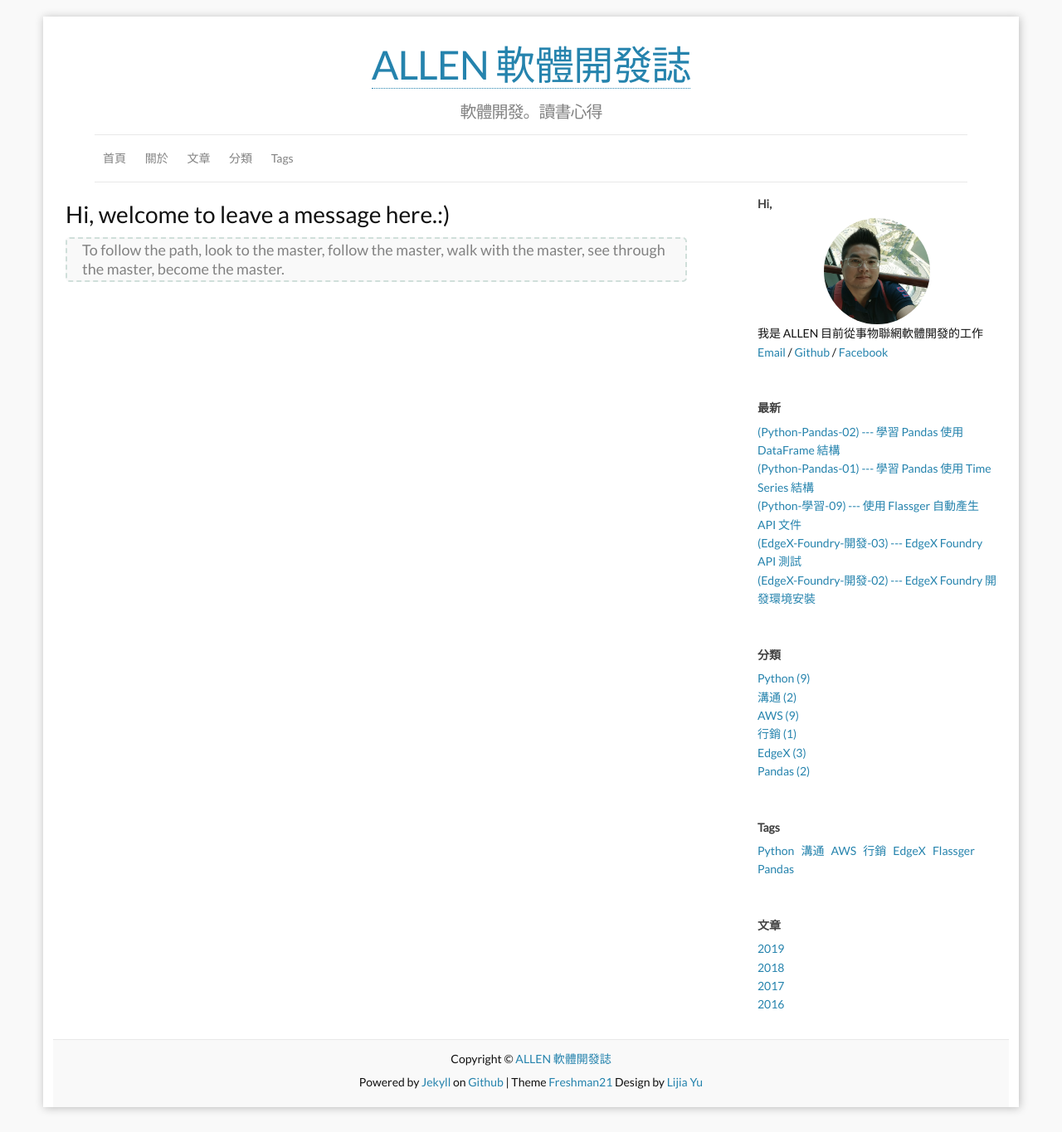
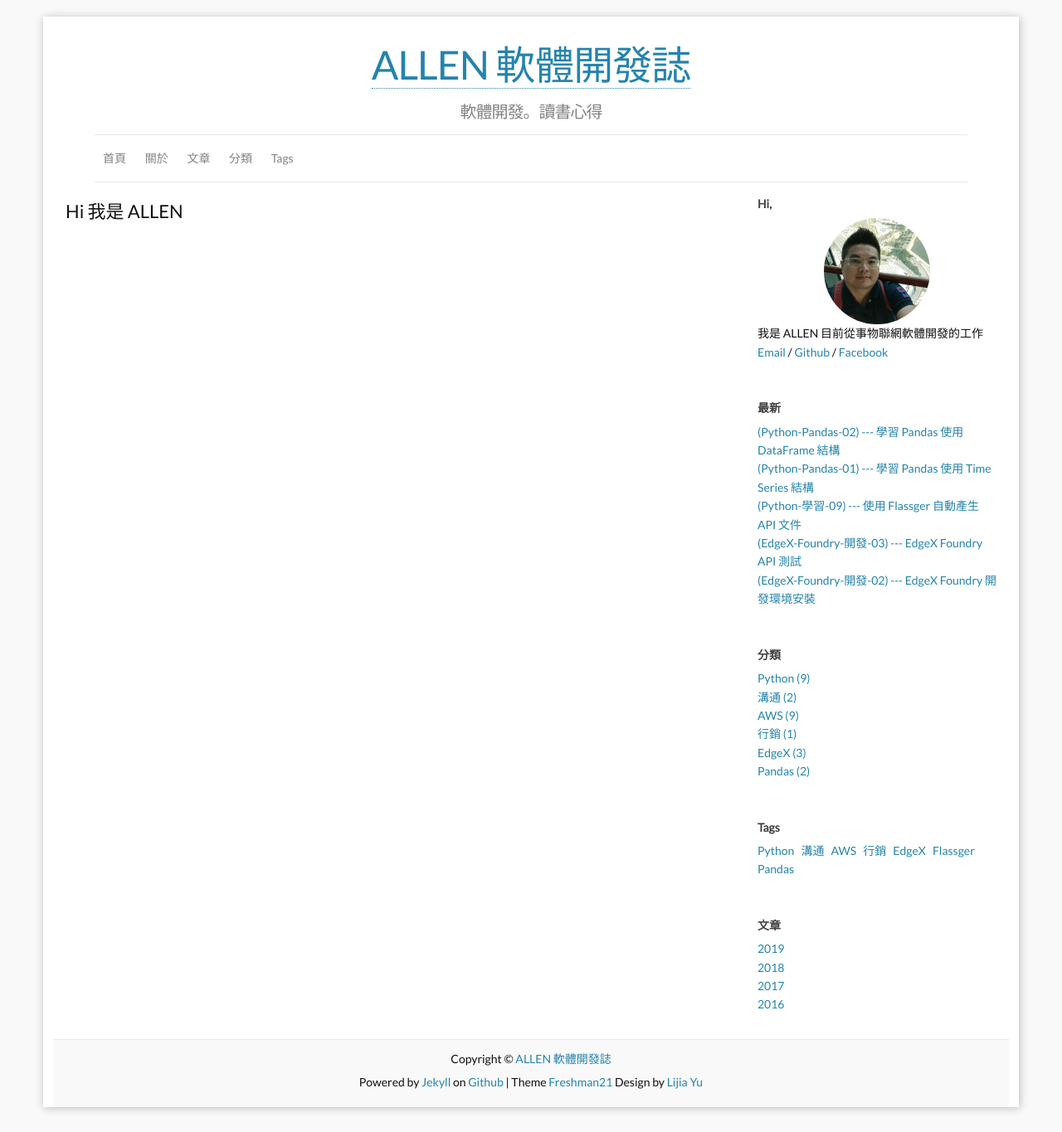
Before and after one commit to allenchien-tw/allenchien-tw.github.io, a Jekyll site: the page built from f_guestbook.md, in a window 1280 px wide. Shown: the whole page at 83% size. Built offline with Jekyll 4.4.1, drawn with Linux system fonts in a browser that asks for light colours; comment, search, counter and statistics services are not loaded.

Commit message:
update gust book

```diff
--- a/f_guestbook.md
+++ b/f_guestbook.md
@@ -4,6 +4,4 @@
 comments: yes
 permalink: /guestbook/
 ---
-## Hi, welcome to leave a message here.:)
-
-> To follow the path, look to the master, follow the master, walk with the master, see through the master, become the master.
+### Hi 我是 ALLEN
```
